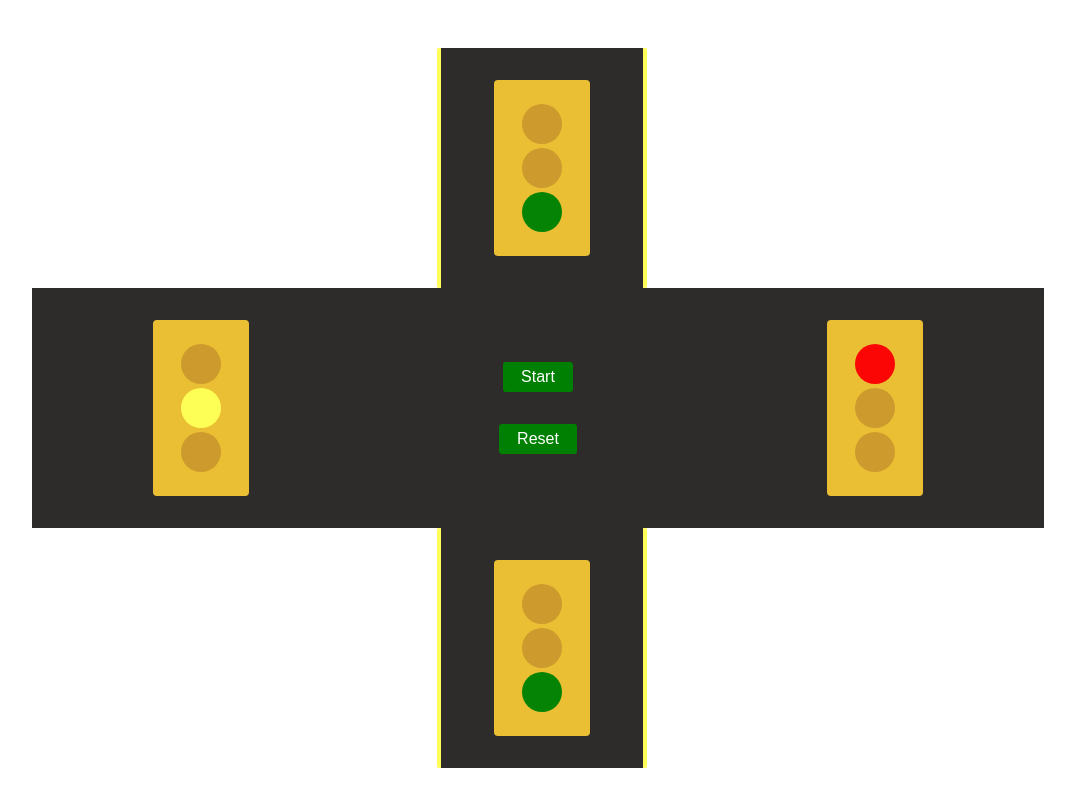
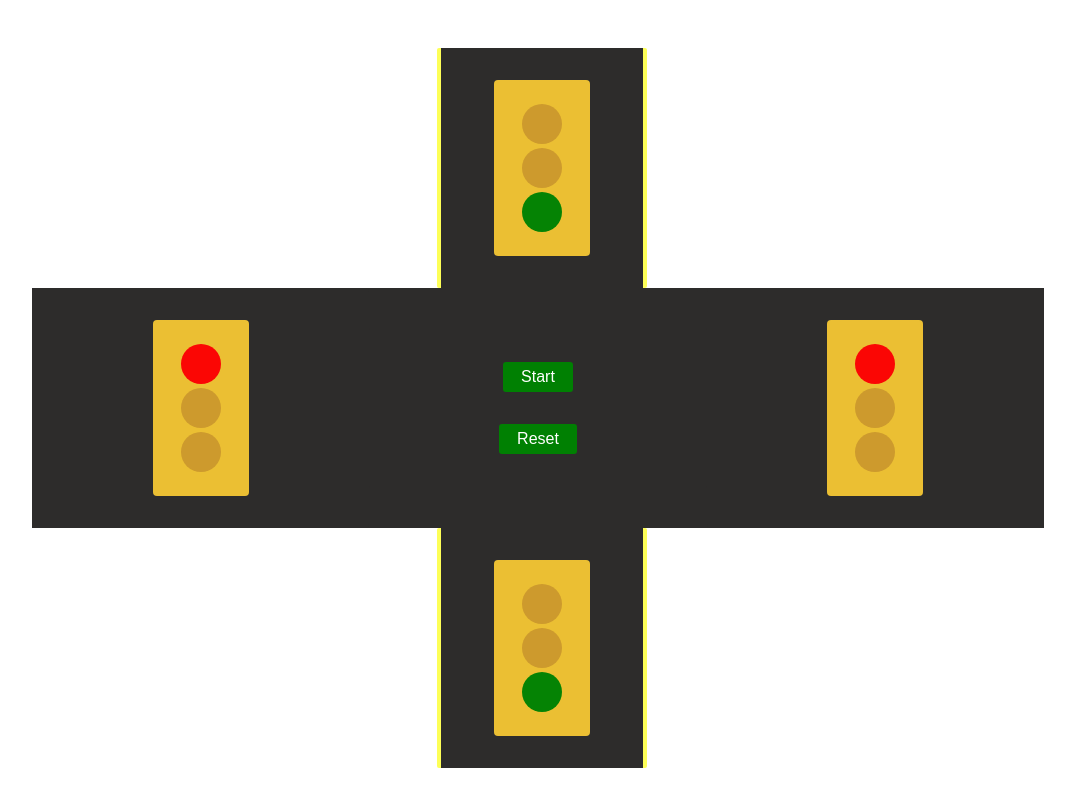
Before and after one commit to idris92/TrafficLight, a Next.js app: page / in a window 1280 px wide. Shown: the top 806 px of the page, without its empty margins (102-1177 px from the left). Built offline with nearby package versions, Linux system fonts and the light colour scheme.

Commit message:
light updated

```diff
--- a/src/app/page.tsx
+++ b/src/app/page.tsx
@@ -57,7 +57,7 @@ export default function Home() {
 
             <SmallHBox>
                 <LargeHBox $inputColor="#2d2c2b" $justifyContent='center' $alignItems="center" >
-                        <Traffic light='yellow'/>
+                        <Traffic light={lightB}/>
                 </LargeHBox>
 
                 {/* Action Buttons */}
@@ -75,7 +75,7 @@ export default function Home() {
             <LargeHBox>
                 <LargeVBox></LargeVBox>
                 <SmallVBox>
-                    <Traffic light='green'/>
+                    <Traffic light={lightA}/>
                 </SmallVBox>
                 <LargeVBox></LargeVBox>
             </LargeHBox>
```
